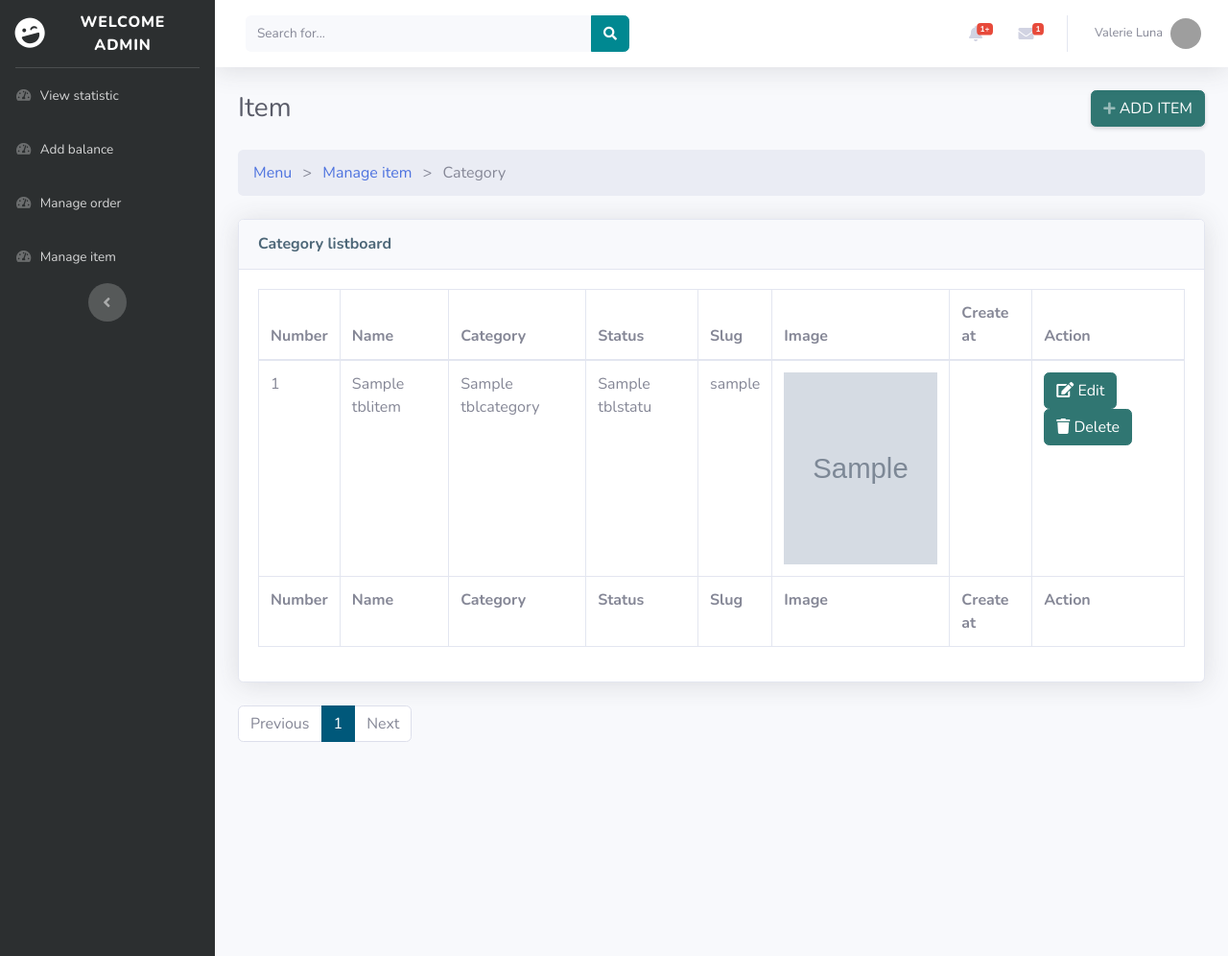
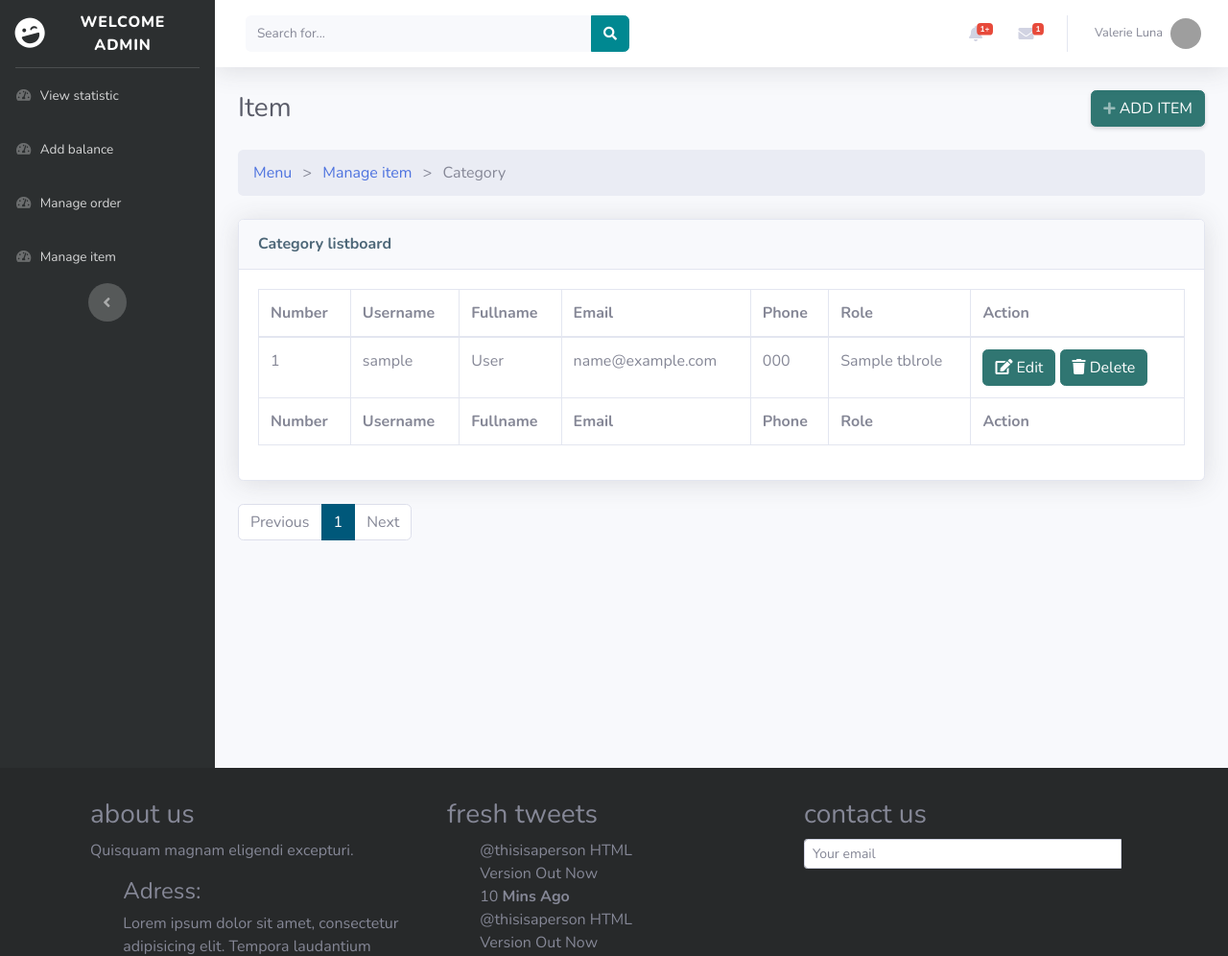
Before and after one commit to Henry-idiotium/Canteen, a PHP site: page /Canteen/admin/modules/user in a window 1280 px wide. Shown: the top 996 px of the page at 96% size. Run offline with PHP 8.4, Linux system fonts and the light colour scheme; tables that the repository leaves empty or names only in its code hold one stand-in row (values such as "Sample post"); grey boxes marked "Sample" are stand-in pictures; data that the repository does not hold is empty; style sheets or scripts are compiled from the project's sources; some libraries are stand-ins or nearby versions; grey boxes are pictures that could not be loaded.

Commit message:
new user folder

```diff
--- a/admin/modules/user/index.php
+++ b/admin/modules/user/index.php
@@ -7,12 +7,12 @@
     else{
         $p=1;
     }
-    $sql="SELECT tblitem.*, tblcategory.name as namecate, tblstatus.name as namestatus FROM tblitem LEFT JOIN tblcategory on tblitem.categoryId=tblcategory.categoryId LEFT JOIN tblstatus on tblitem.statusId=tblstatus.statusId";
-    $product=$db->fetchJone("tblitem", $sql, $p, 2, true, "itemId");
-    $pageMax=$product["page"];
-    if (isset($product['page'])) {
-        $pageNo=$product['page'];
-        unset($product['page']);
+    $sql="SELECT tbluser.*, tblrole.name as namerole FROM tbluser LEFT JOIN tblrole on tbluser.roleId=tblrole.roleId ORDER BY createAt DESC ";
+    $user=$db->fetchJone("tbluser", $sql, $p, 2, true, "username");
+    $pageMax=$user["page"];
+    if (isset($user['page'])) {
+        $pageNo=$user['page'];
+        unset($user['page']);
     }
 ?>
 <?php require_once __dir__. "/../../layouts/header.php"; ?>
@@ -44,40 +44,37 @@
                 <thead>
                     <tr>
                     <th>Number</th>
-                            <th>Name</th>
-                            <th>Category</th>
-                            <th>Status</th>
-                            <th>Slug</th>
-                            <th>Image</th>
-                            <th>Create at</th>
+                    <th>Username</th>
+                    <th>Fullname</th>
+                    <th>Email</th>
+                    <th>Phone</th>
+                    <th>Role</th>
                     <th>Action</th>
                     </tr>
                 </thead>
                 <tfoot>
                     <tr>
                     <th>Number</th>
-                            <th>Name</th>
-                            <th>Category</th>
-                            <th>Status</th>
-                            <th>Slug</th>
-                            <th>Image</th>
-                            <th>Create at</th>
+                    <th>Username</th>
+                    <th>Fullname</th>
+                    <th>Email</th>
+                    <th>Phone</th>
+                    <th>Role</th>
                     <th>Action</th>
                     </tr>
                 </tfoot>
                 <tbody>
-                            <?php $num=1; foreach ($product as $item): ?>
+                    <?php $num=1; foreach ($user as $item): ?>
                     <tr>
                         <td><?php echo $num ?></td>
-                                <td><?php echo $item["name"] ?></td>
-                                <td><?php echo $item["namecate"] ?></td>
-                                <td><?php echo $item["namestatus"] ?></td>
-                                <td><?php echo $item["slug"] ?></td>
-                                <td><img src="<?php echo uploads().$item['image']; ?>" width="160px" height="200px"></td>
-                                <td><?php echo $item["createAt"] ?></td>
+                        <td><?php echo $item["username"] ?></td>
+                        <td><?php echo $item["fullname"] ?></td>
+                        <td><?php echo $item["email"] ?></td>
+                        <td><?php echo $item["phone"] ?></td>
+                        <td><?php echo $item["namerole"] ?></td>
                         <td>
-                                <a class="btn btn-xs btn-info" href="edit.php?id=<?php echo $item["itemId"]; ?>"><i class="fas fa-edit"></i> Edit</a>
-                                <a class="btn btn-xs btn-info" href="delete.php?id=<?php echo $item["itemId"]; ?>"><i class="fas fa-trash"></i> Delete</a>
+                        <a class="btn btn-xs btn-info" href="edit.php?name=<?php echo $item["username"]; ?>"><i class="fas fa-edit"></i> Edit</a>
+                        <a class="btn btn-xs btn-info" href="delete.php?name=<?php echo $item["username"]; ?>"><i class="fas fa-trash"></i> Delete</a>
                         </td>
                     </tr>
                     <?php $num++; endforeach ?>
@@ -99,7 +96,7 @@
             <a href="/Canteen/admin/modules/item/?page=<?php echo $p+1; ?>" aria-controls="dtBasicExample" data-dt-idx="7" tabindex="0" class="page-link">Next</a>
             </li>
         </ul>
+        <!-- End of Main Content -->
     </div>
-    <!-- End of Main Content -->
 
 <?php require_once __dir__. "/../../layouts/footer.php"; ?>
```
Also changed, not shown: admin/modules/user/add.php (+23 -35 lines), admin/modules/user/edit.php (+13 -36 lines), admin/modules/user/delete.php (line endings or trailing spaces). Lines whose indentation alone changed are shown as unchanged.
